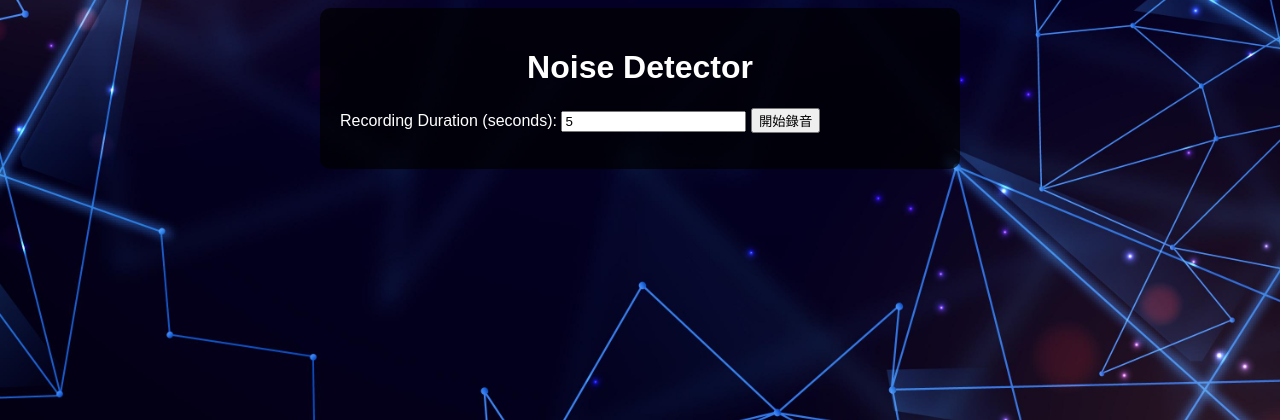
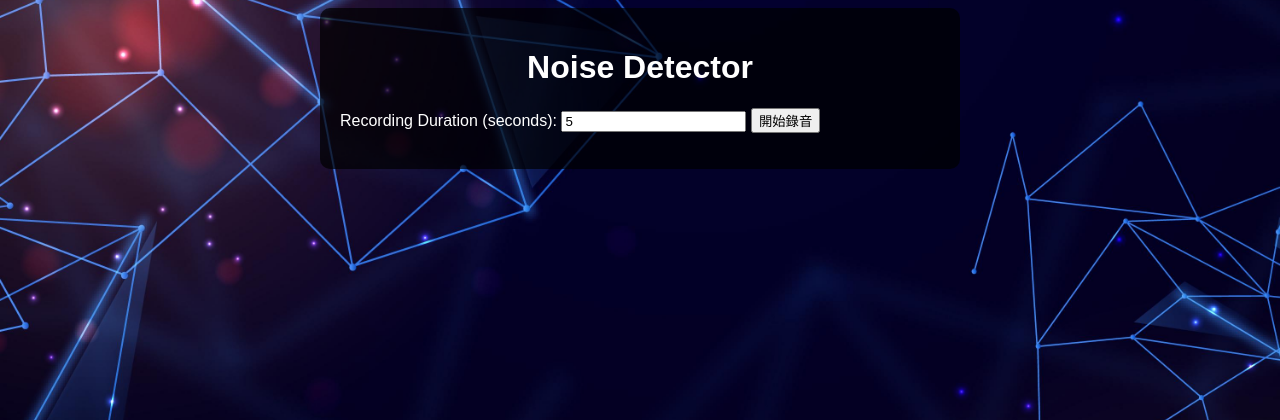
Before and after one commit to eric781ctf/Noise-detector, a Flask app: page / in a window 1280 px wide. Shown: the top 420 px of the page. Run offline with Flask 3, Linux system fonts and the light colour scheme.

Commit message:
Add: Adding comment and README.md

```diff
--- a/templates/result.html
+++ b/templates/result.html
@@ -7,6 +7,8 @@
       background-image: url("/static/background.jpg");
       background-size: cover;
       background-position: center;
+      background-repeat: no-repeat;     /* 禁止重複拼接 */
+      background-attachment: fixed;
       font-family: Arial, sans-serif;
       color: white;
     }
```
Also changed, not shown: README.md, README_IMG/run-cli.png (added), README_IMG/run-web-home.png (added), README_IMG/run-web-result.png (added).
